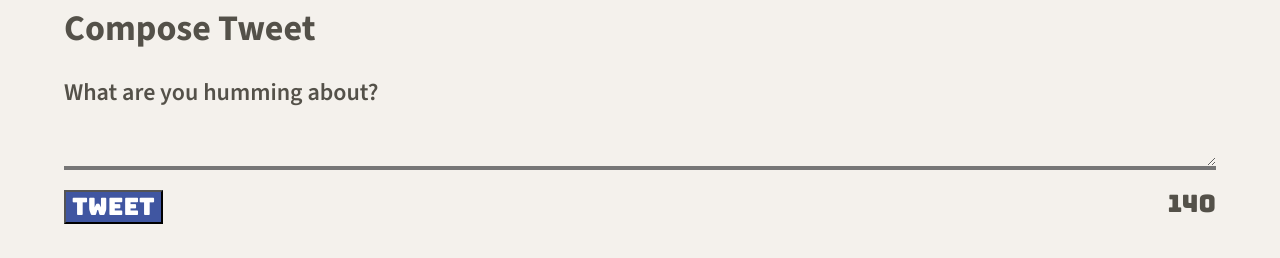
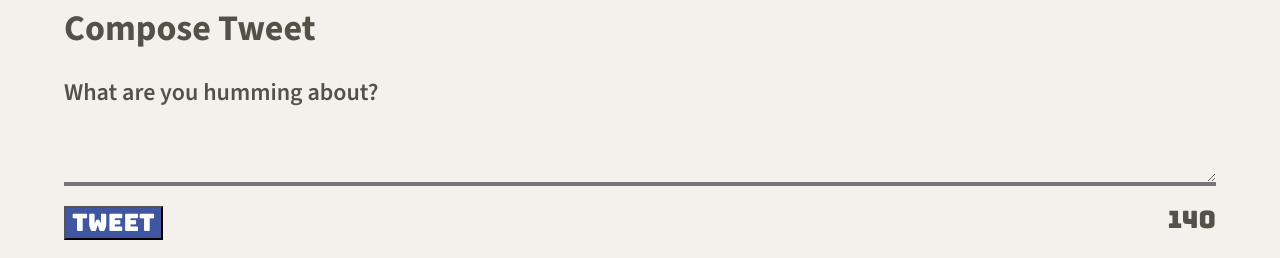
Before and after one commit to vikkisupurrbe/tweeter, a plain HTML site: page public/index.html in a window 1280 px wide. Shown: the part 542-800 px from the top of the page. Drawn offline with nearby package versions, Linux system fonts and the light colour scheme.

Commit message:
style: add padding to textarea

```diff
--- a/public/styles/new-tweet.css
+++ b/public/styles/new-tweet.css
@@ -20,6 +20,8 @@ textarea {
   border-right-style: hidden;
   border-bottom-width: 4px;
   margin-bottom: 20px;
+  padding-top: 10px;
+  padding-bottom: 10px;
 }
 
 form div {
```
